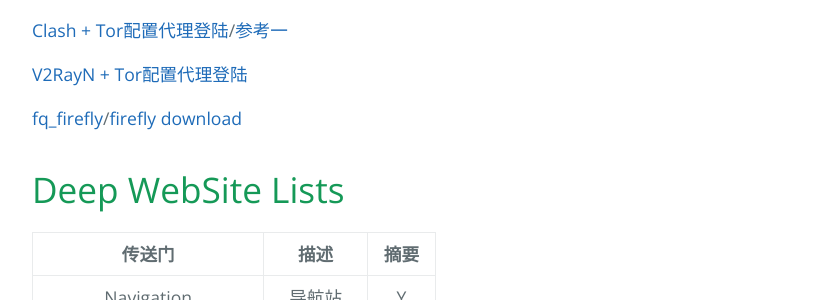
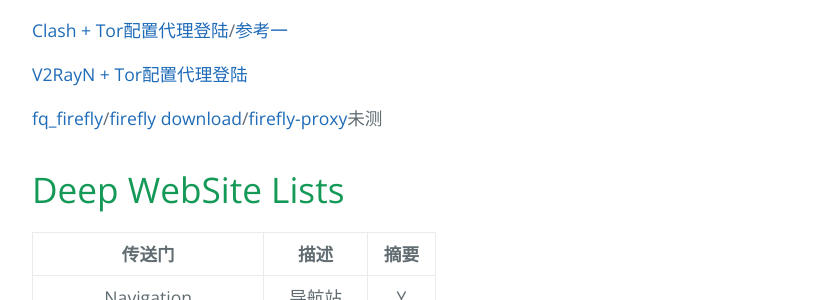
Before and after one commit to AmbroseRen/test, a Jekyll site: the page built from Doc/Tools/Tor.md, in a window 1280 px wide. Shown: the part 604-904 px from the top of the page, without its empty margins (192-1018 px from the left). Built offline with Jekyll 4.4.1, drawn with Linux system fonts in a browser that asks for light colours; our own code applies the rules of GitHub Pages for plain Markdown files; the repository's description, which GitHub fills in, is left out.

Commit message:
Update Tor.md

```diff
--- a/Doc/Tools/Tor.md
+++ b/Doc/Tools/Tor.md
@@ -22,7 +22,7 @@
 
 [V2RayN + Tor配置代理登陆](https://github.com/2dust/v2rayN/issues/360)
 
-[fq_firefly](https://freefq.com/rj/2017/10/26/fireflyvpn049.html)/[firefly download](https://github.com/yinghuocho/firefly-proxy)
+[fq_firefly](https://freefq.com/rj/2017/10/26/fireflyvpn049.html)/[firefly download](https://github.com/yinghuocho/firefly-proxy)/[firefly-proxy](https://sourceforge.net/projects/fireflyproxy/files/)未测
 
 # Deep WebSite Lists
 
```
